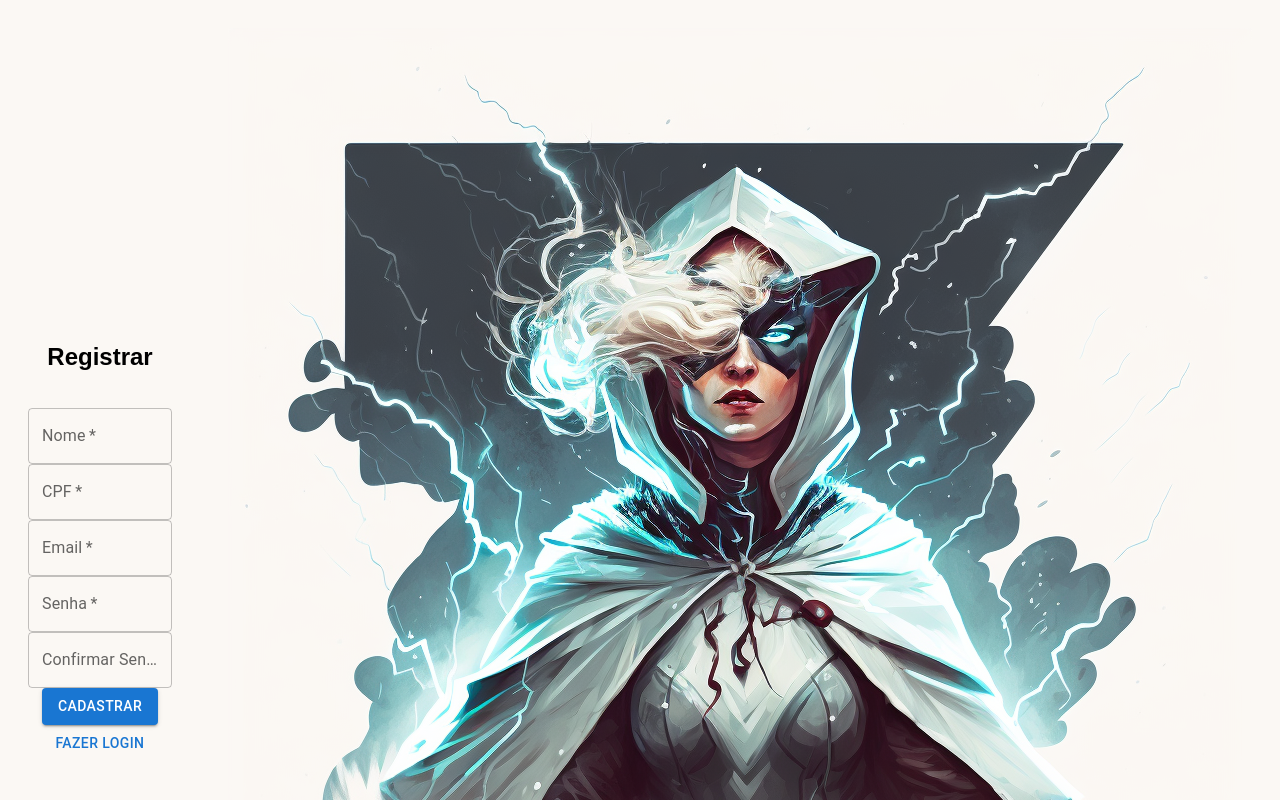
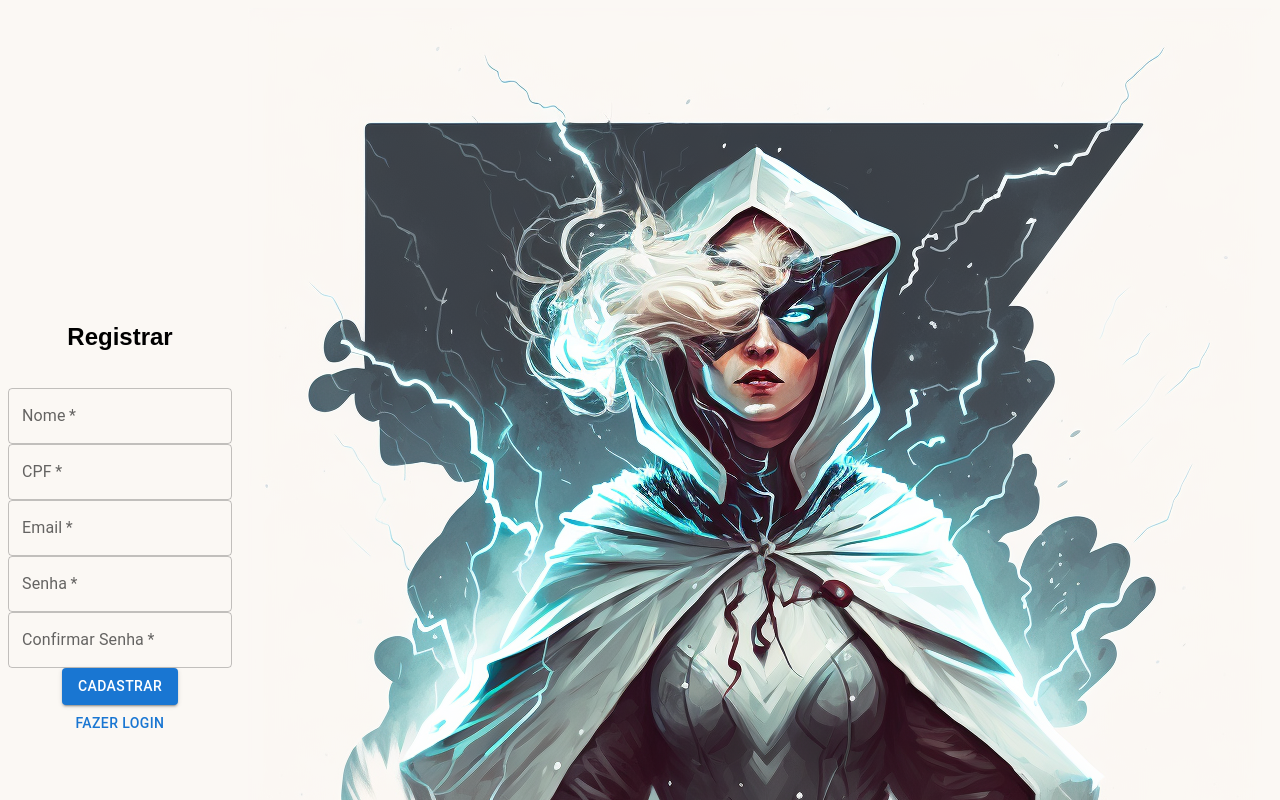
Before and after one commit to EstevaoAugusto/emakers-rota-front-end, a React (Vite) app: page / in a window 1280 px wide. Shown: the top 800 px of the page. Built offline with nearby package versions, Linux system fonts and the light colour scheme.

Commit message:
style: alterado estilização do cadastro

```diff
--- a/src/style/Cadastro.module.css
+++ b/src/style/Cadastro.module.css
@@ -12,12 +12,6 @@ h1{
     margin: 0 auto;
 }
 
-.secaoCadastro > div {
-    width: auto;
-    margin: 10px;
-    padding: 10px
-}
-
 .secaoCadastro img {
     height: auto;
     width: auto;  /* Isso permite que a imagem ocupe o espaço disponível */
```
